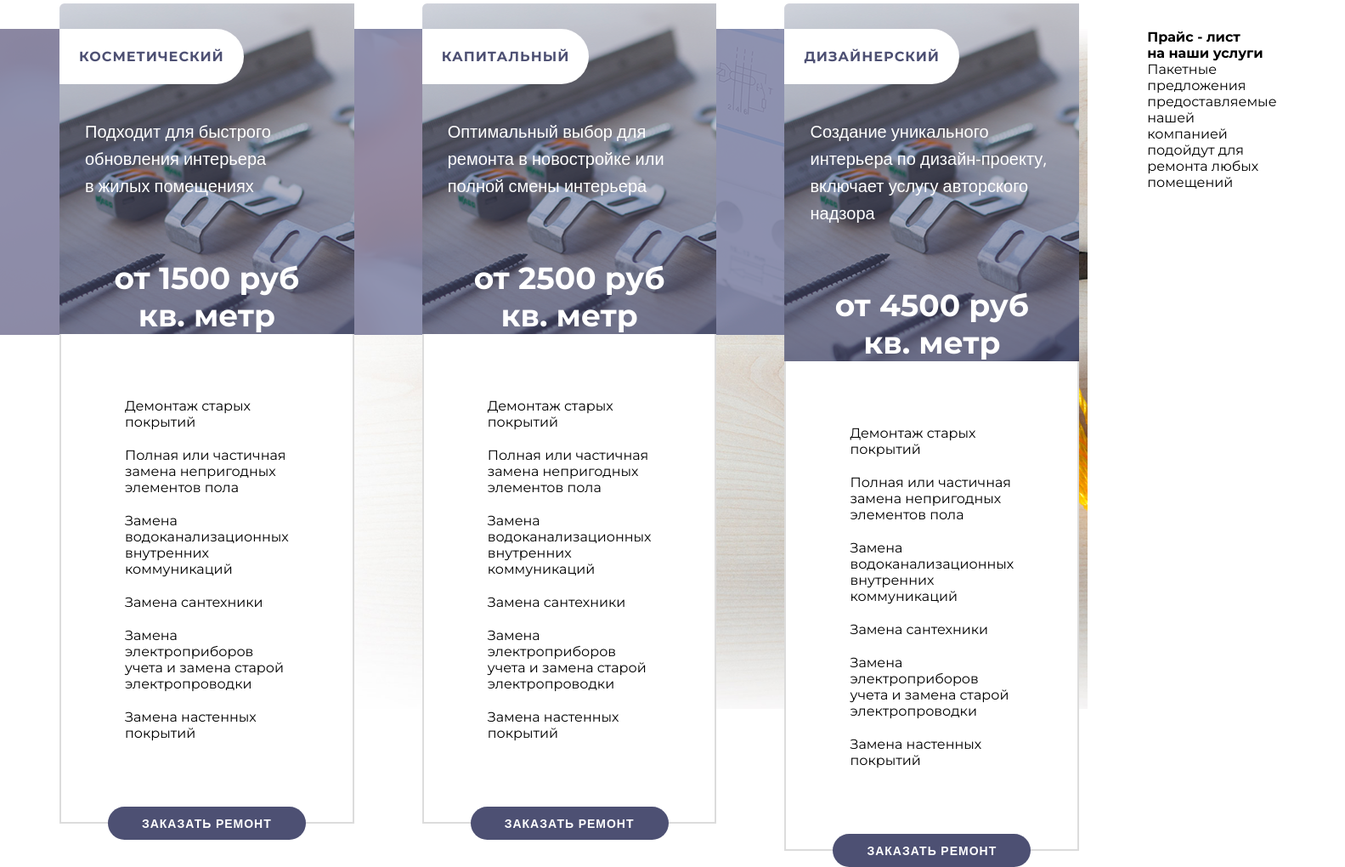
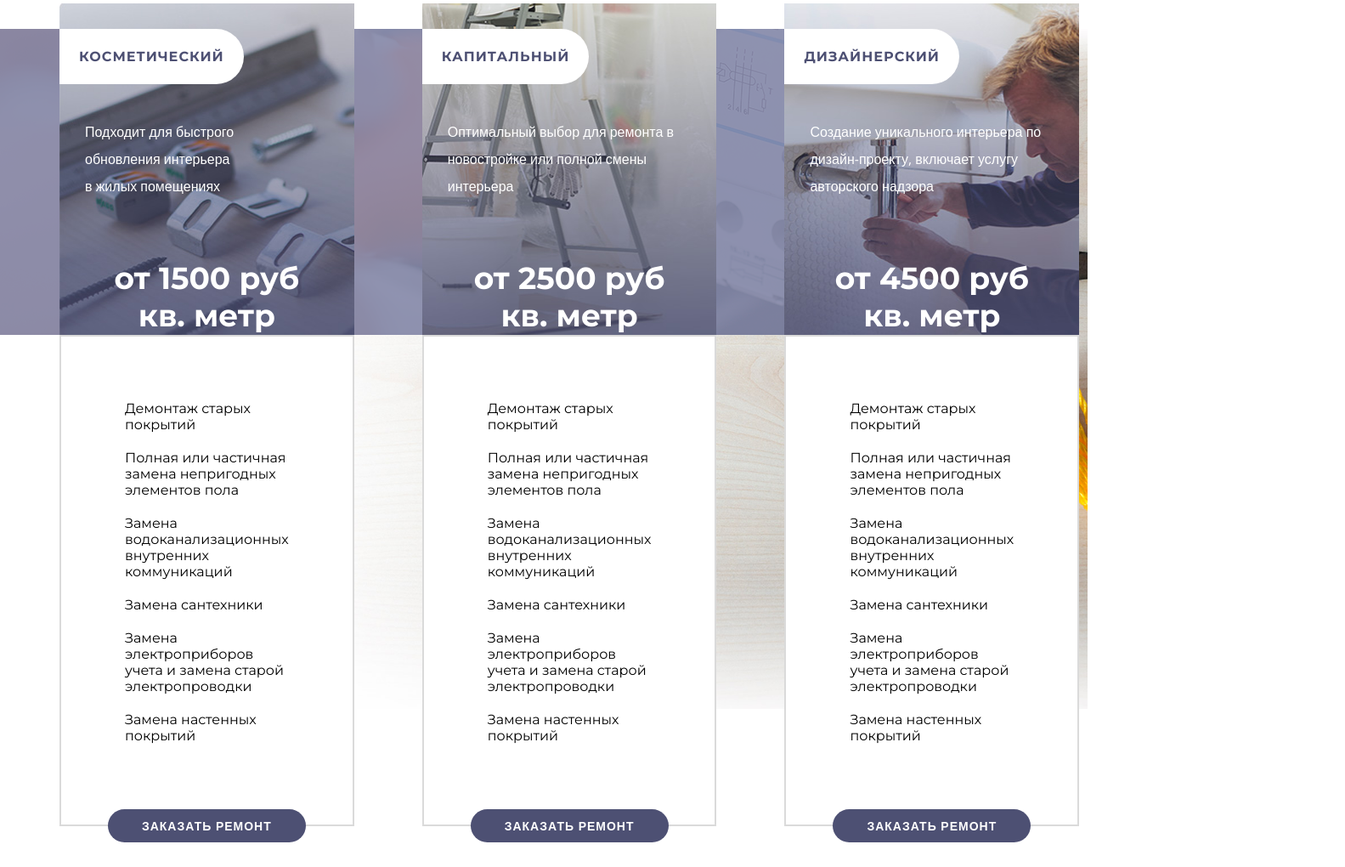
Before and after one commit to VerDan777/RepairFlat39, a website: page src/index.pug in a window 1280 px wide. Shown: the part 3181-4201 px from the top of the page at 85% size, 1583 px wide, since content can reach past the window. After the commit the page ends 4172 px from the top, so only its background shows below. Drawn offline with nearby package versions, Linux system fonts and the light colour scheme; files that its build step writes are made by us from their sources; files whose address does not match are found by name.

Commit message:
price base styling cmpl

```diff
--- a/src/index.pug
+++ b/src/index.pug
@@ -179,7 +179,7 @@ html(lang="ru")
                             a.button.button--send Заказать ремонт
 
                     article.price__card
-                        header.price__card-header
+                        header.price__card-header.price__card-header--bg2
                             .price__label Капитальный
                             h3.price__title Оптимальный выбор для ремонта в новостройке или полной смены интерьера
                             p.price__cost от 2500 руб <br>кв. метр
@@ -195,7 +195,7 @@ html(lang="ru")
                             a.button.button--send Заказать ремонт
 
                     article.price__card
-                        header.price__card-header
+                        header.price__card-header.price__card-header--bg3
                             .price__label Дизайнерский
                             h3.price__title Создание уникального интерьера по дизайн-проекту, включает услугу авторского надзора
                             p.price__cost от 4500 руб <br>кв. метр
@@ -210,5 +210,5 @@ html(lang="ru")
                         .price__button
                             a.button.button--send Заказать ремонт
                     .price__description
-                        h4.price__header-title Прайс - лист<br> на наши услуги
+                        h4.price__header-title Прайс-лист<br> на наши<br>услуги
                         p.price__header-copy Пакетные предложения<br>предоставляемые нашей компанией<br>подойдут для <br>ремонта любых помещений
--- a/src/scss/modules/_price.scss
+++ b/src/scss/modules/_price.scss
@@ -6,7 +6,7 @@
     // visual
     background-image: url("./img/price_background-content-lg.jpg");
     background-size: cover;
-    height: 100vh;
+    min-height: 100vh;
 
 
     &__header {
@@ -20,6 +20,32 @@
 
         border-top-right-radius: 5px;
         border-bottom-right-radius: 5px;
+
+
+        &-title {
+            // box model
+            margin-bottom: 30px;
+
+            // typography
+            color: $white;
+            font-family: $textFont;
+            font-weight: 300;
+            font-size: 1.6rem;
+            text-transform: uppercase;
+            letter-spacing: 1px;
+        }
+
+        &-copy {
+            // typography
+            color: $white;
+            font-size: 0.875rem;
+            line-height: 2;
+        }
+    }
+
+    &__description {
+        // box model
+        padding: 50px;
     }
 
     &__container {
@@ -38,6 +64,11 @@
             // box model
             margin-right: 0;
         }
+
+        &:hover {
+            border: $yellow;
+        }
+
         // visual
         width: 430px;
         border-radius: 35px;
@@ -45,11 +76,28 @@
         &-header {
             // box model
             padding-top: 30px;
+            min-height: 390px;
+
             // visual
             // background-size: contain;
-            background-image: url("./img/services_present.png");
+            background-image: url("./img/price-header-cosmetic.jpg");
+
+
+
+        &--bg2 {
+            // visual
+            background-image: url("./img/price-header-capital.jpg");
         }
+
+        &--bg3 {
+            // visual
+            background-image: url("./img/price-header-design.jpg");
+            background-position: -30px 0;
+            // background-size: contain;
+        }
+
     }
+}
 
     &__label {
 
@@ -81,7 +129,7 @@
         line-height: 2rem;
         font-family: $textFont;
         font-weight: 300;
-        font-size: 1.25rem;
+        font-size: 1rem;
     }
 
     &__cost {
@@ -97,11 +145,11 @@
     &__content {
         // box model
         padding: 75px;
-        border: 2px solid #dcdcdc;
-        border-top: none;
 
         // visual
         background-color: $white;
+        border: 2px solid #dadada;
+
     }
     &__services-list {
         // box model
@@ -123,3 +171,13 @@
         text-align: center;
     }
 }
+
+.price__card:hover .price__content {
+    // visual
+    border-color: $yellow;
+}
+
+.price__card:hover .price__label {
+    // visual
+    background-color: $yellow;
+}
```
Also changed, not shown: dist/img/price-header-capital.jpg (added), dist/img/price-header-cosmetic.jpg (added), dist/img/price-header-design.jpg (added), dist/index.html, dist/styles.css.
